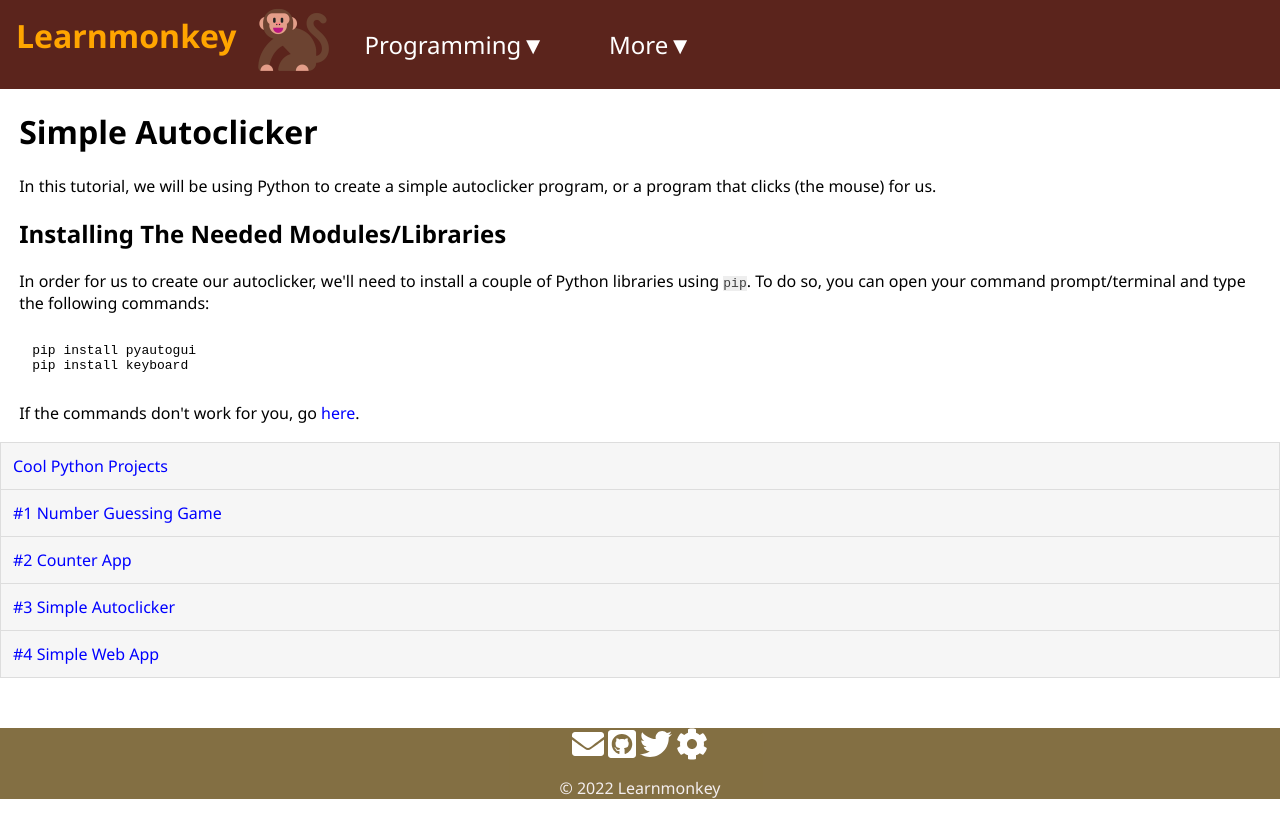
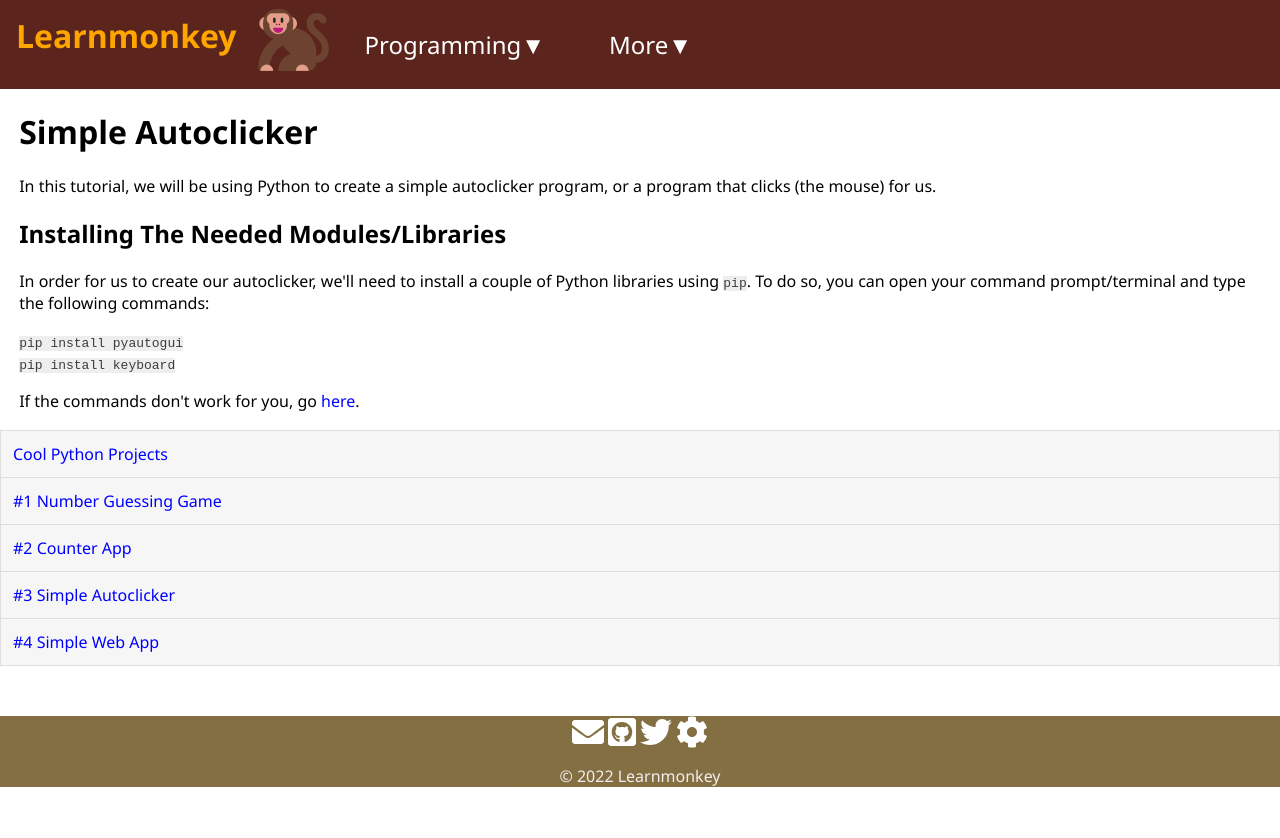
Before and after one commit to learnmonkey/learnmonkey.github.io, a Jekyll site: the page built from programming/python/cool-projects/3-simple-autoclicker.html, in a window 1280 px wide. Shown: the top 838 px of the page. Built offline with Jekyll 4.4.1, drawn with Linux system fonts in a browser that asks for light colours; nearby versions of some CDN libraries.

Commit message:
quick edit

```diff
--- a/programming/python/cool-projects/3-simple-autoclicker.html
+++ b/programming/python/cool-projects/3-simple-autoclicker.html
@@ -10,7 +10,7 @@ permalink: /programming/python/cool-projects/3-simple-autoclicker/
 <section>
     <h2>Installing The Needed Modules/Libraries</h2>
     <p>In order for us to create our autoclicker, we'll need to install a couple of Python libraries using <code>pip</code>. To do so, you can open your command prompt/terminal and type the following commands:</p>
-    <pre><code>pip install pyautogui
-pip install keyboard</code></pre>
+    <code>pip install pyautogui<br>
+pip install keyboard</code>
     <p>If the commands don't work for you, go <a href="/programming/python/articles/troubleshooting-pip/">here</a>.</p>
 </section>
```
